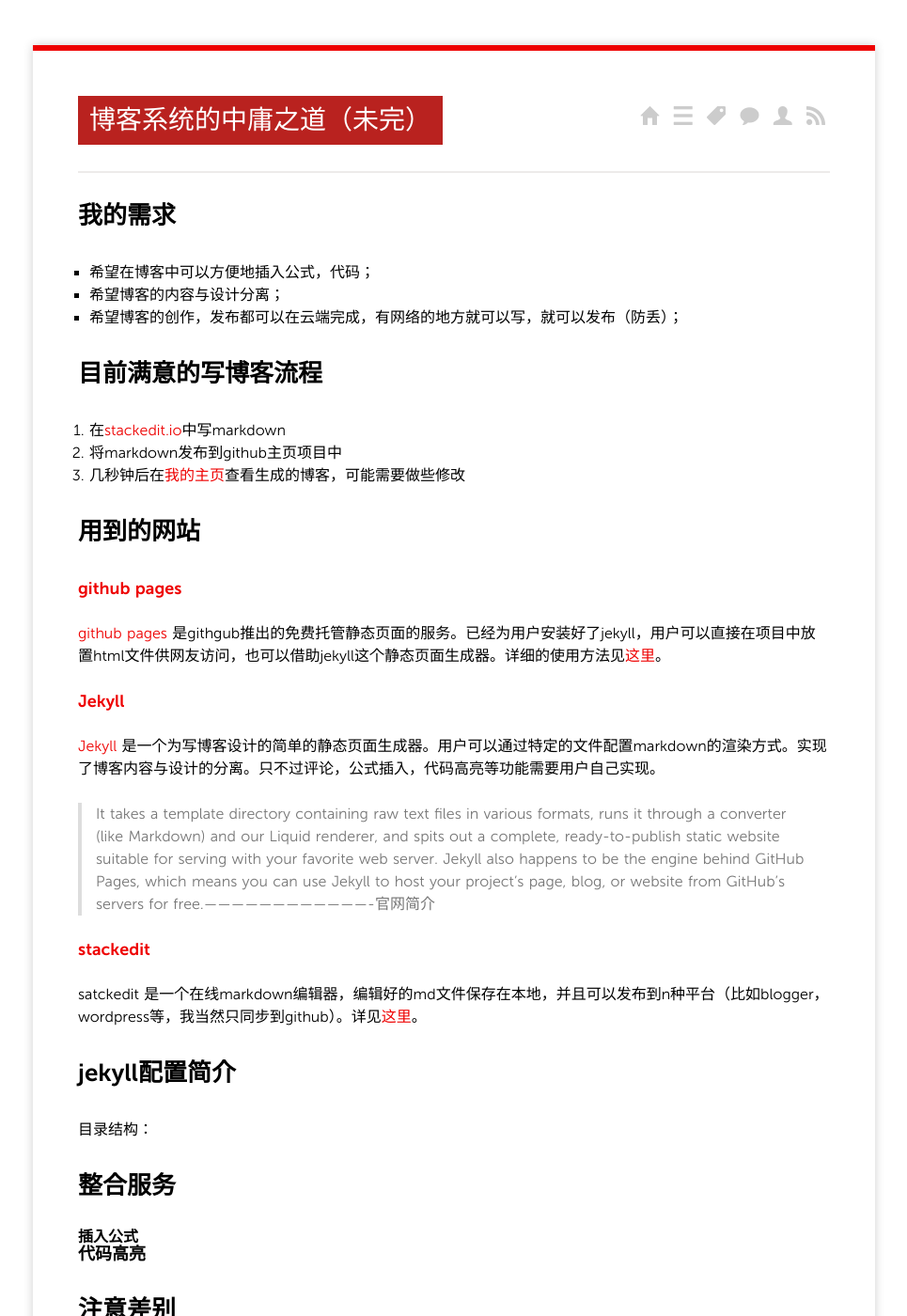
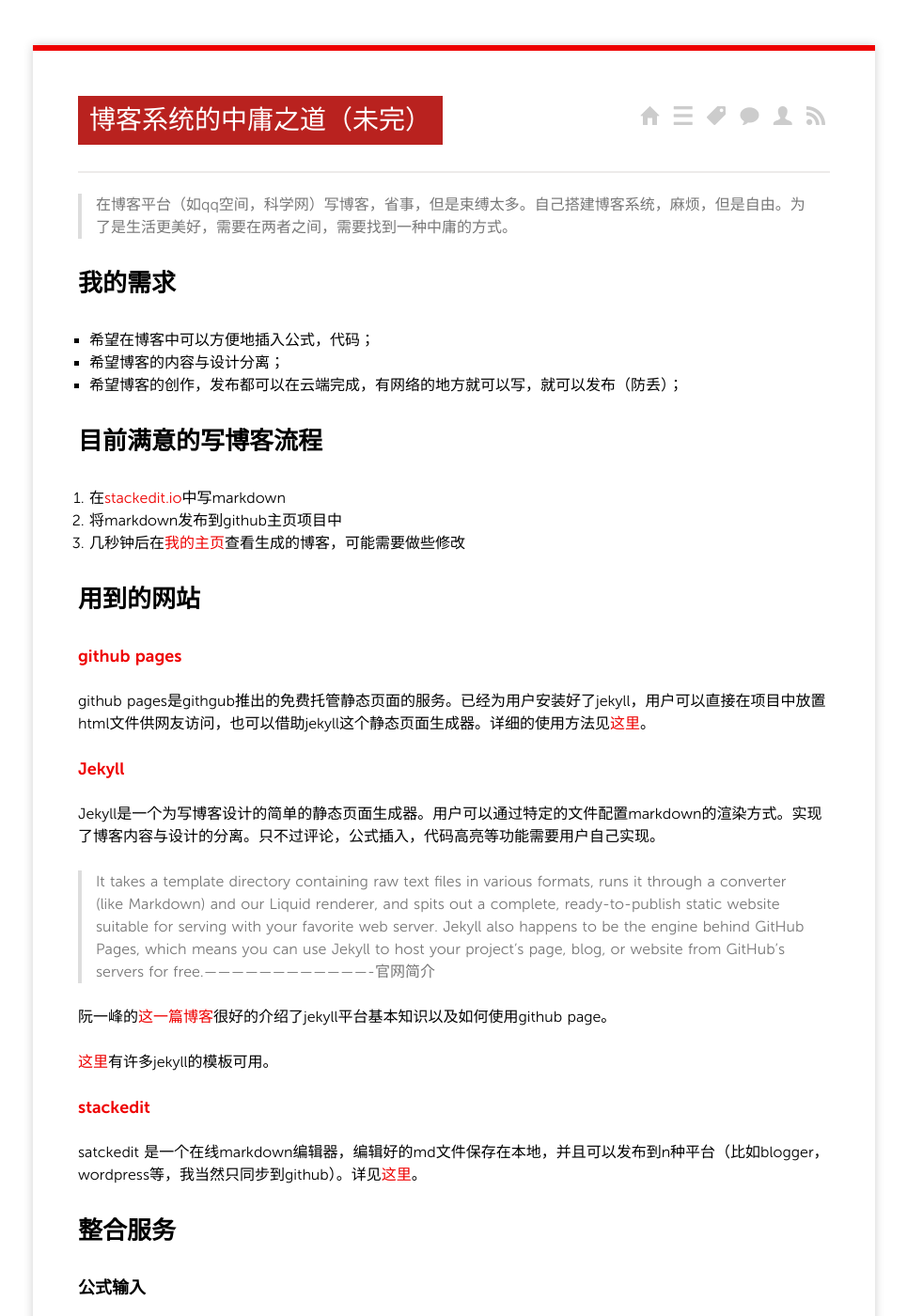
Before and after one commit to timqian/used_to_be_timqian.github.io, a Jekyll site: the page built from _posts/2015-2-24-博客系统的中庸之道.md, in a window 1280 px wide and 1400 px high. Shown: the whole window at 94% size, without its empty margins (157-1122 px from the left). Built offline with Jekyll 4.4.1, drawn with Linux system fonts in a browser that asks for light colours; nearby versions of some CDN libraries; comment, search, counter and statistics services are not loaded.

Commit message:
Published with https://stackedit.io/

```diff
--- a/_posts/2015-2-24-博客系统的中庸之道.md
+++ b/_posts/2015-2-24-博客系统的中庸之道.md
@@ -6,6 +6,8 @@
 tags:
 - blogging
 ---
+
+>在博客平台（如qq空间，科学网）写博客，省事，但是束缚太多。自己搭建博客系统，麻烦，但是自由。为了是生活更美好，需要在两者之间，需要找到一种中庸的方式。
 
 ##我的需求
 - 希望在博客中可以方便地插入公式，代码；
@@ -20,28 +22,21 @@
 ##用到的网站
 
 ###[github pages](https://pages.github.com/)
-[github pages](https://pages.github.com/) 是githgub推出的免费托管静态页面的服务。已经为用户安装好了jekyll，用户可以直接在项目中放置html文件供网友访问，也可以借助jekyll这个静态页面生成器。详细的使用方法见[这里](https://pages.github.com/)。
+github pages是githgub推出的免费托管静态页面的服务。已经为用户安装好了jekyll，用户可以直接在项目中放置html文件供网友访问，也可以借助jekyll这个静态页面生成器。详细的使用方法见[这里](https://pages.github.com/)。
 
 ###[Jekyll](http://jekyllrb.com/)
-[Jekyll](http://jekyllrb.com/) 是一个为写博客设计的简单的静态页面生成器。用户可以通过特定的文件配置markdown的渲染方式。实现了博客内容与设计的分离。只不过评论，公式插入，代码高亮等功能需要用户自己实现。
+Jekyll是一个为写博客设计的简单的静态页面生成器。用户可以通过特定的文件配置markdown的渲染方式。实现了博客内容与设计的分离。只不过评论，公式插入，代码高亮等功能需要用户自己实现。
 
 > It takes a template directory containing raw text files in various formats, runs it through a converter (like Markdown) and our Liquid renderer, and spits out a complete, ready-to-publish static website suitable for serving with your favorite web server. Jekyll also happens to be the engine behind GitHub Pages, which means you can use Jekyll to host your project’s page, blog, or website from GitHub’s servers for free.-------------------------------------官网简介
+
+阮一峰的[这一篇博客](http://www.ruanyifeng.com/blog/2012/08/blogging_with_jekyll.html)很好的介绍了jekyll平台基本知识以及如何使用github page。
+
+[这里](http://jekyllthemes.org/)有许多jekyll的模板可用。
 
 ###[stackedit](https://stackedit.io)
 satckedit 是一个在线markdown编辑器，编辑好的md文件保存在本地，并且可以发布到n种平台（比如blogger，wordpress等，我当然只同步到github）。详见[这里](https://stackedit.io)。
 
-##jekyll配置简介
-目录结构：
-
 ##整合服务
-
-####插入公式
-
-###代码高亮
-
-
-
-##注意差别
 
 ###公式输入
 由于stackedit与jekyll对markdown的渲染方式不同，导致了在两种平台上输入公式的方式不同。
```
